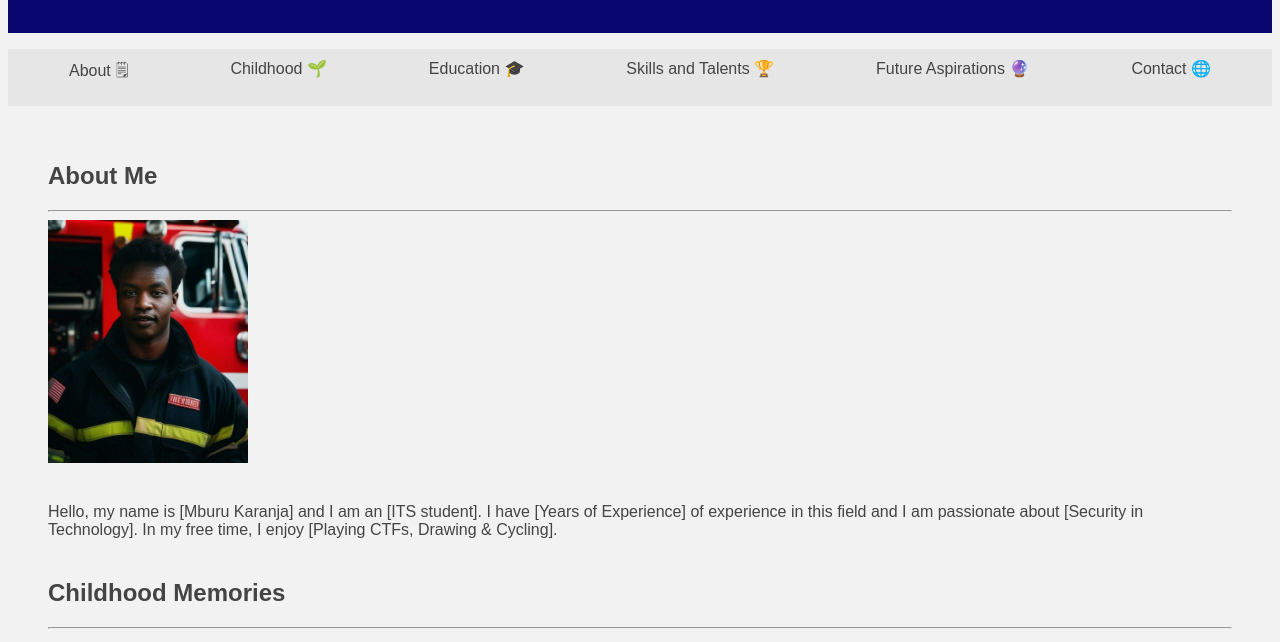
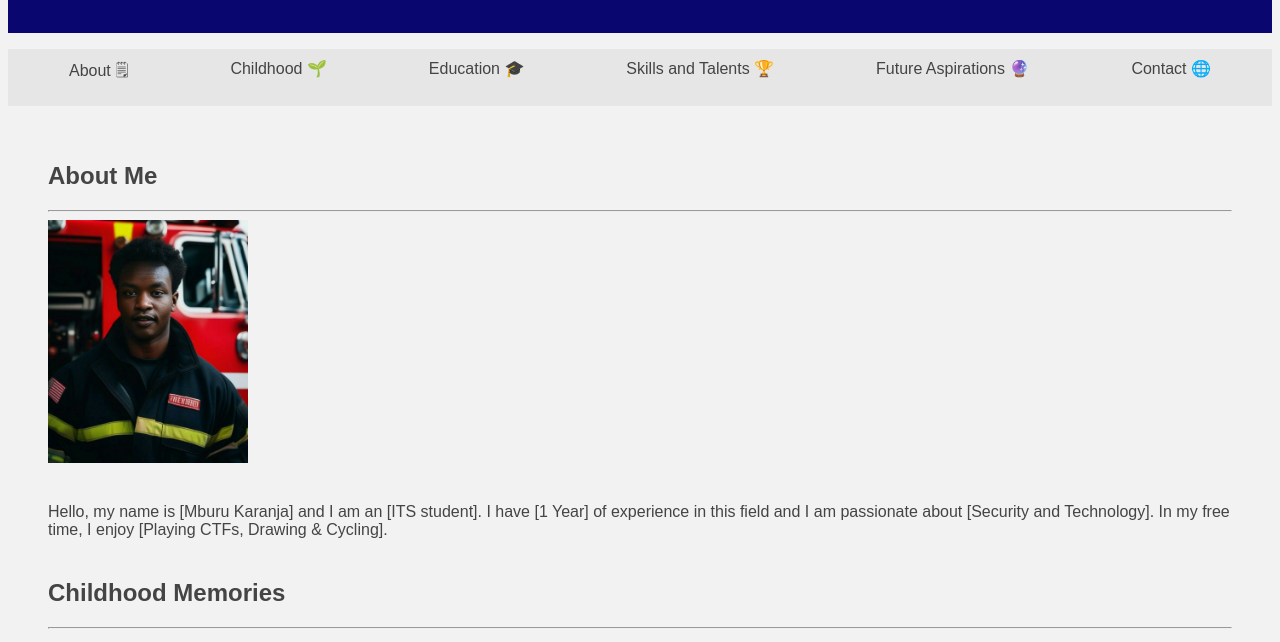
Before and after one commit to Mburu-karanja/portfolio, a plain HTML site: page index.html in a window 1280 px wide. Shown: the part 107-749 px from the top of the page. Drawn offline with Linux system fonts and the light colour scheme.

Commit message:
Update index.html

```diff
--- a/index.html
+++ b/index.html
@@ -29,7 +29,7 @@
  <hr>
  <img src="wa.me.jpg" alt="Profile Picture"  class="profile-pic">
   <p>Hello, my name is [Mburu Karanja] and I am an [ITS student].
-   I have [Years of Experience] of experience in this field and I am passionate about [Security in Technology].
+   I have [1 Year] of experience in this field and I am passionate about [Security and Technology].
  In my free time, I enjoy [Playing CTFs, Drawing & Cycling].</p>
                 </section>
 		<section id="childhood">
```
